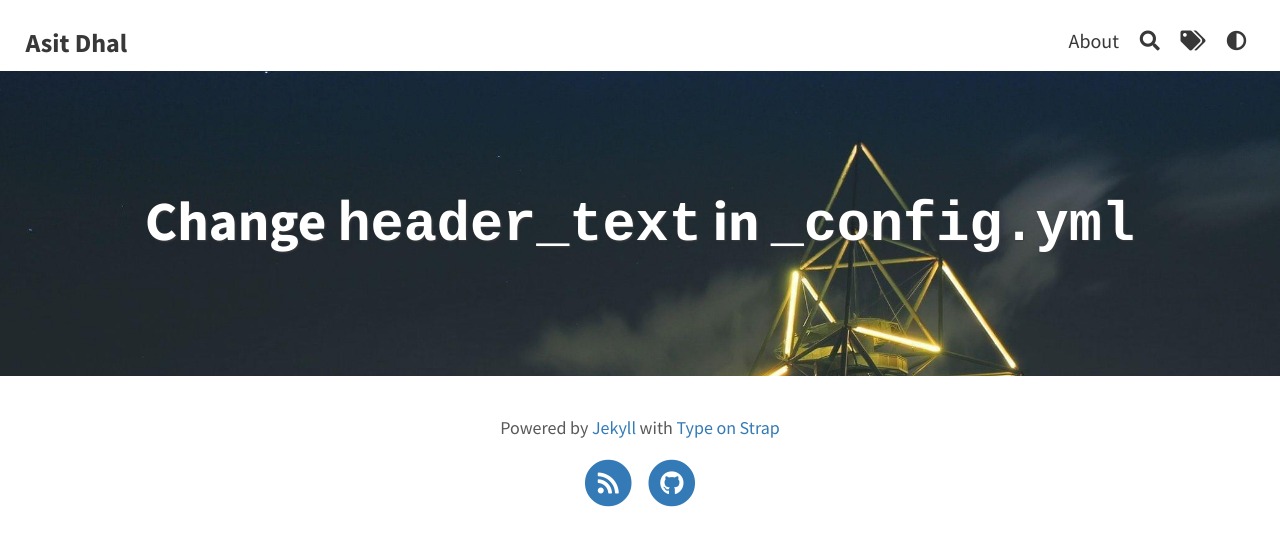
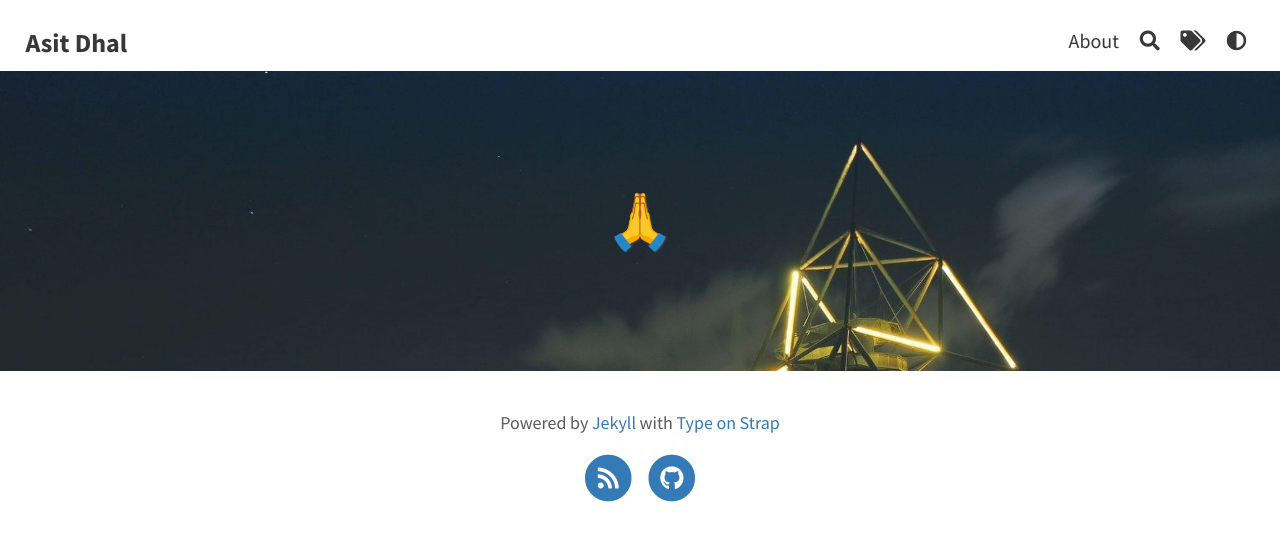
Before and after one commit to asit-dhal/asit-dhal.github.io, a Jekyll site: the page built from index.html, in a window 1280 px wide. Shown: the top 546 px of the page. Built offline with Jekyll 4.4.1, drawn with Linux system fonts in a browser that asks for light colours; the list of posts is cut into pages by our own code.

Commit message:
namaste as page header

```diff
--- a/_config.yml
+++ b/_config.yml
@@ -9,7 +9,7 @@ avatar:                          # Empty for no avatar in navbar
 favicon: assets/favicon.ico                             # Icon displayed in the tab
 
 # Header and footer text
-header_text:  # Change Blog header text
+header_text: 🙏 # Change Blog header text
 header_feature_image: assets/img/pexels/triangular.jpeg
 footer_text: >
   Powered by <a href="https://jekyllrb.com/">Jekyll</a> with <a href="https://github.com/sylhare/Type-on-Strap">Type on Strap</a>
```
